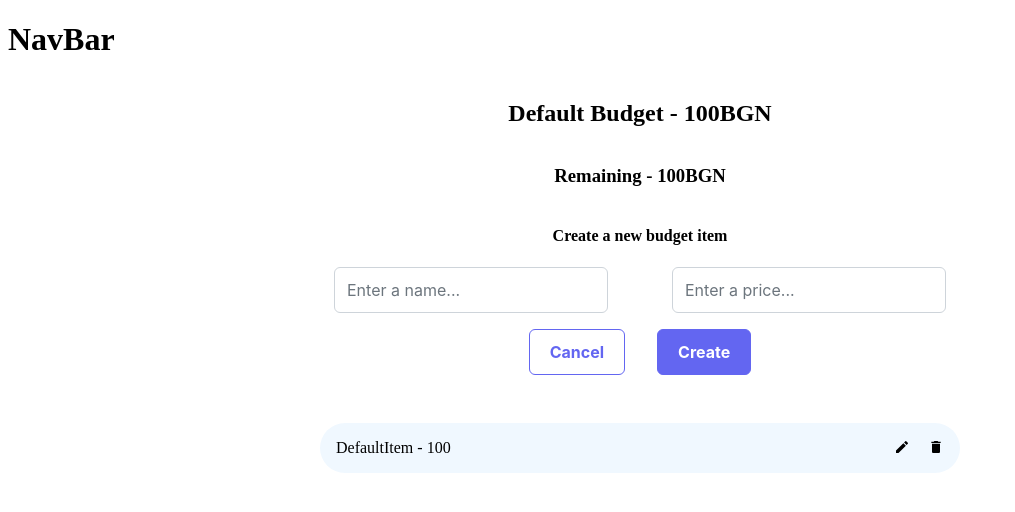
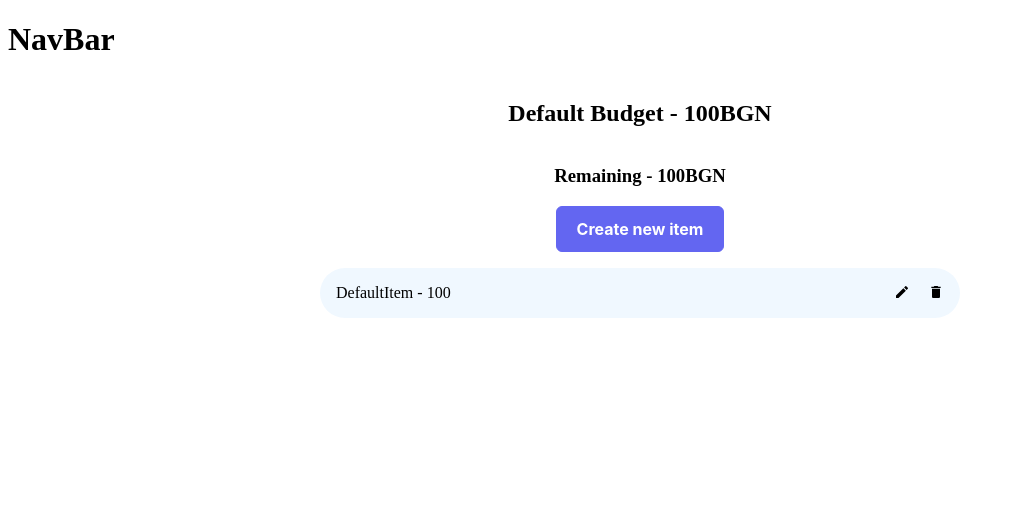
Before and after one commit to LenkoIvanov/dot-net-budget-manager, a Next.js app: page / in a window 1280 px wide. Shown: the top 512 px of the page, without its empty margins (0-1015 px from the left). Built offline with nearby package versions, Linux system fonts and the light colour scheme.

Commit message:
feat: switch form on/off

```diff
--- a/src/pages/main_page/MainPage.tsx
+++ b/src/pages/main_page/MainPage.tsx
@@ -1,9 +1,17 @@
 import { BudgetItem } from "@/shared_components/budget_item/BudgetItem";
 import { BudgetTracker } from "@/shared_components/budget_tracker/BudgetTracker";
 import { NewItemForm } from "@/shared_components/new_item_form/NewItemForm";
+import { Button } from "primereact/button";
+import { useState } from "react";
 import styles from "./MainPage.module.css";
 
 export const MainPage = () => {
+  const [isCreating, setIsCreating] = useState<Boolean>(false);
+
+  const callBackPlaceholder = () => {
+    setIsCreating(false);
+  };
+
   return (
     <div className={styles.container}>
       <BudgetTracker
@@ -12,7 +20,15 @@ export const MainPage = () => {
         remaining={100}
         total={100}
       />
-      <NewItemForm />
+      {isCreating ? (
+        <NewItemForm closeForm={callBackPlaceholder} />
+      ) : (
+        <Button
+          label="Create new item"
+          onClick={() => setIsCreating(true)}
+          style={{ marginBottom: "1rem" }}
+        />
+      )}
       <BudgetItem name="DefaultItem" value={100} />
     </div>
   );
--- /dev/null
+++ b/src/shared_components/new_item_form/INewItemFormProps.ts
@@ -0,0 +1,3 @@
+export interface INewItemFormProps {
+  closeForm: () => void;
+}
--- a/src/shared_components/new_item_form/NewItemForm.tsx
+++ b/src/shared_components/new_item_form/NewItemForm.tsx
@@ -3,19 +3,21 @@ import { InputText } from "primereact/inputtext";
 import { InputNumber } from "primereact/inputnumber";
 import { Button } from "primereact/button";
 import styles from "./NewItemForm.module.css";
+import { INewItemFormProps } from "./INewItemFormProps";
 
-export const NewItemForm = () => {
+export const NewItemForm = (props: INewItemFormProps) => {
+  const { closeForm } = props;
   const [nameValue, setNameValue] = useState<string>("");
   const [priceValue, setPriceValue] = useState<number | null>(null);
 
   const onBtnClickPlaceholder = () => {
     setNameValue("");
     setPriceValue(null);
+    closeForm();
   };
 
   return (
     <div className={styles.mainContainer}>
-      <h4>Create a new budget item</h4>
       <div className={styles.inputContainer}>
         <InputText
           placeholder="Enter a name..."
```
